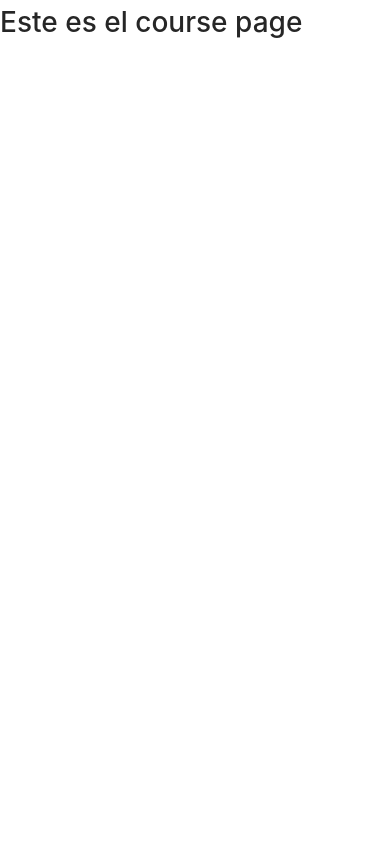
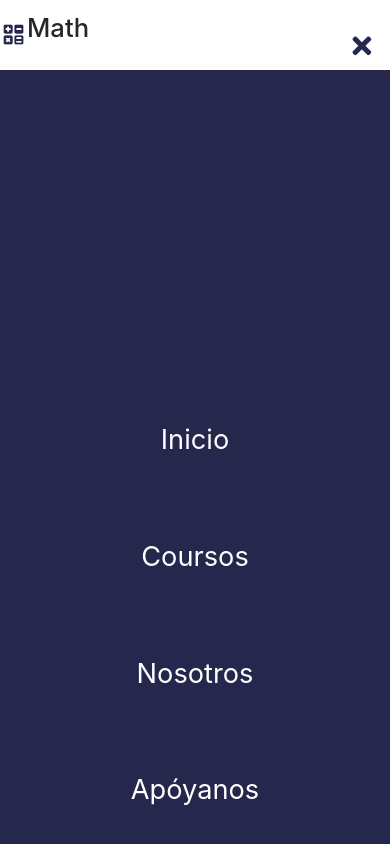
Before and after one commit to RogeCS/math-course-games, a React app: page /course in a window 390 px wide. Built offline with nearby package versions, Linux system fonts and the light colour scheme.

Commit message:
navbar added

```diff
--- a/public/index.html
+++ b/public/index.html
@@ -4,22 +4,15 @@
     <meta charset="UTF-8" />
     <meta name="viewport" content="width=device-width, initial-scale=1.0" />
     <meta http-equiv="X-UA-Compatible" content="id=edge" />
+    <link
+      rel="stylesheet"
+      href="https://use.fontawesome.com/releases/v5.15.3/css/all.css"
+      integrity="sha384-SZXxX4whJ79/gErwcOYf+zWLeJdY/qpuqC4cAa9rOGUstPomtqpuNWT9wdPEn2fk"
+      crossorigin="anonymous"
+    />
     <title>MathGames</title>
   </head>
   <body>
     <div id="root"></div>
   </body>
-  <style>
-    * {
-      box-sizing: border-box;
-      margin: 0;
-      padding: 0;
-    }
-
-    html {
-      font-size: 65%;
-      font-family: "Muli", sans-serif;
-      background-color: #f8f9fa;
-    }
-  </style>
 </html>
--- /dev/null
+++ b/src/assets/styles/App.scss
@@ -0,0 +1,25 @@
+@import "./Vars.scss";
+@import "./MediaQueries.scss";
+
+* {
+  box-sizing: border-box;
+  margin: 0;
+  padding: 0;
+}
+
+html {
+  font-family: $theme-font;
+  font-style: normal;
+}
+
+body {
+  background-color: $white-color;
+  color: $main-color;
+  height: 100%;
+  width: 100%;
+}
+
+.grid__container {
+  max-width: 1300px;
+  margin: auto;
+}
--- /dev/null
+++ b/src/assets/styles/Vars.scss
@@ -0,0 +1,9 @@
+@import url("https://fonts.googleapis.com/css2?family=Mulish:wght@300;400;500;700&display=swap");
+
+$theme-font: "Mulish", sans-serif;
+$white-color: #ffffff;
+$main-color: #25274d;
+$main-color-light: #3d3e5e;
+$light-blue: #c8d8e4;
+$light-gray: #f2f2f2;
+$blue-green: #52ab98;
--- /dev/null
+++ b/src/assets/styles/components/Header.scss
@@ -0,0 +1,7 @@
+@import "../Vars.scss";
+
+.header {
+  background: $white-color;
+  color: $main-color;
+  height: 70px;
+}
--- /dev/null
+++ b/src/assets/styles/components/Logo.scss
@@ -0,0 +1,19 @@
+@import "../Vars.scss";
+
+.logo__container {
+  display: flex;
+  text-decoration: none;
+  color: $main-color;
+}
+
+.logo__container h1 {
+  text-decoration: none;
+  font-size: 1.6rem;
+  align-self: center;
+}
+
+.logo__container img {
+  width: 27px;
+  height: 27px;
+  align-self: center;
+}
--- /dev/null
+++ b/src/assets/styles/components/navbar/navbar.scss
@@ -0,0 +1,91 @@
+@import "../../Vars.scss";
+.navbar {
+  background: $white-color;
+  color: $main-color;
+  height: 70px;
+  display: flex;
+  justify-content: space-between;
+  align-items: center;
+  font-size: 1.2rem;
+}
+
+.navbar-logo {
+  justify-self: start;
+}
+
+.nav-menu {
+  display: grid;
+  grid-template-columns: repeat(4, auto);
+  grid-gap: 10px;
+  list-style: none;
+  text-align: center;
+  width: 70vw;
+  justify-content: end;
+  margin-right: 2rem;
+}
+
+.nav-links {
+  color: $main-color;
+  text-decoration: none;
+  padding: 0.5rem 1rem;
+}
+
+.nav-links:hover {
+  background-color: $light-gray;
+  border-radius: 4px;
+  transition: all 0.2s ease-out;
+}
+
+.menu-icon {
+  display: none;
+}
+
+@media screen and (max-width: 960px) {
+  .navbar {
+    position: relative;
+  }
+
+  .nav-menu {
+    display: flex;
+    flex-direction: column;
+    width: 100%;
+    height: calc(100vh - 70px);
+    position: absolute;
+    top: 70px;
+    left: -100%;
+    opacity: 1;
+    transition: all 0.3s ease;
+    font-size: 1.7rem;
+  }
+
+  .nav-menu.active {
+    background: $main-color;
+    color: $white-color;
+    left: 0;
+    opacity: 1;
+    transition: all 0.3s ease;
+    z-index: 1;
+  }
+
+  .nav-links {
+    color: $white-color;
+    text-align: center;
+    padding: 2rem;
+    width: 100%;
+    display: table;
+  }
+  .nav-links:hover {
+    background-color: $main-color-light;
+    border-radius: 0;
+  }
+
+  .menu-icon {
+    display: block;
+    position: absolute;
+    top: 0;
+    right: 0;
+    transform: translate(-100%, 60%);
+    font-size: 1.7rem;
+    cursor: pointer;
+  }
+}
--- /dev/null
+++ b/src/components/Footer.jsx
@@ -0,0 +1,8 @@
+import React from "react";
+
+const Footer = () => (
+  <div className="footer">
+    <h1>footer</h1>
+  </div>
+);
+export default Footer;
--- /dev/null
+++ b/src/components/Header.jsx
@@ -0,0 +1,13 @@
+import React from "react";
+import Navbar from "./navbar/Navbar.jsx";
+
+import "../assets/styles/components/Header.scss";
+
+const Header = () => (
+  <div className="header">
+    <div className="grid__container">
+      <Navbar />
+    </div>
+  </div>
+);
+export default Header;
--- /dev/null
+++ b/src/components/Layout.jsx
@@ -0,0 +1,13 @@
+import React from "react";
+import Footer from "./Footer.jsx";
+import Header from "./Header.jsx";
+
+const Layout = ({ children }) => (
+  <div className="App">
+    <Header />
+    {children}
+    <Footer />
+  </div>
+);
+
+export default Layout;
--- /dev/null
+++ b/src/components/Logo.jsx
@@ -0,0 +1,15 @@
+import React from "react";
+import { Link } from "react-router-dom";
+
+import "../assets/styles/components/Logo.scss";
+import LogoIcon from "../assets/static/logo-icon-math.png";
+
+const Logo = () => (
+  <div className="logo">
+    <Link to="/" className="logo__container">
+      <img src={LogoIcon} />
+      <h1>Math</h1>
+    </Link>
+  </div>
+);
+export default Logo;
--- /dev/null
+++ b/src/components/navbar/MenuItems.js
@@ -0,0 +1,22 @@
+export const MenuItems = [
+  {
+    title: "Inicio",
+    url: "/",
+    cName: "nav-links",
+  },
+  {
+    title: "Coursos",
+    url: "/",
+    cName: "nav-links",
+  },
+  {
+    title: "Nosotros",
+    url: "/",
+    cName: "nav-links",
+  },
+  {
+    title: "Apóyanos",
+    url: "/",
+    cName: "nav-links",
+  },
+];
--- /dev/null
+++ b/src/components/navbar/Navbar.jsx
@@ -0,0 +1,37 @@
+import React, { Component, useState } from "react";
+import { Link } from "react-router-dom";
+import { MenuItems } from "./MenuItems";
+import Logo from "../Logo.jsx";
+
+import "../../assets/styles/components/navbar/navbar.scss";
+
+const Navbar = () => {
+  const [state, setState] = useState(true);
+  const handleClick = () => {
+    return setState(!state);
+  };
+
+  return (
+    <nav className="navbar">
+      <div className="navbar-logo">
+        <Logo className="navbar-logo" />
+      </div>
+      <div className="menu-icon" onClick={handleClick}>
+        <i className={state ? "fas fa-times" : "fas fa-bars"}></i>
+      </div>
+      <ul className={state ? "nav-menu active" : "nav-menu"}>
+        {MenuItems.map((item, index) => {
+          return (
+            <li key={index}>
+              <Link className={item.cName} to={item.url}>
+                {item.title}
+              </Link>
+            </li>
+          );
+        })}
+      </ul>
+    </nav>
+  );
+};
+
+export default Navbar;
--- a/src/containers/Home.jsx
+++ b/src/containers/Home.jsx
@@ -3,10 +3,12 @@ import { Link } from "react-router-dom";
 const Home = () => {
   return (
     <div className="home">
-      <h1>Esta es la aplicación yaya</h1>
-      <Link to="/course">
-        <button>ir a course</button>
-      </Link>
+      <div className="grid__container">
+        <h1>Esta es la aplicación yaya</h1>
+        <Link to="/course">
+          <button>ir a course</button>
+        </Link>
+      </div>
     </div>
   );
 };
--- a/src/routes/App.js
+++ b/src/routes/App.js
@@ -1,14 +1,19 @@
 import React from "react";
 import { BrowserRouter, Route, Switch } from "react-router-dom";
+import Layout from "../components/Layout.jsx";
 import Home from "../containers/Home.jsx";
 import Course from "../containers/Course.jsx";
 
+import "../assets/styles/App.scss";
+
 const App = () => (
   <BrowserRouter>
-    <Switch>
-      <Route path="/course" component={Course} />
-      <Route component={Home} />
-    </Switch>
+    <Layout>
+      <Switch>
+        <Route path="/course" component={Course} />
+        <Route component={Home} />
+      </Switch>
+    </Layout>
   </BrowserRouter>
 );
 
--- a/webpack.config.js
+++ b/webpack.config.js
@@ -13,6 +13,11 @@ module.exports = {
   },
   module: {
     rules: [
+      {
+        test: /\.js$/,
+        enforce: "pre",
+        use: ["source-map-loader"],
+      },
       {
         test: /\.(js|jsx)$/,
         exclude: /node_modules/,
```
Also changed, not shown: src/assets/styles/MediaQueries.scss (added), 1 other file.
